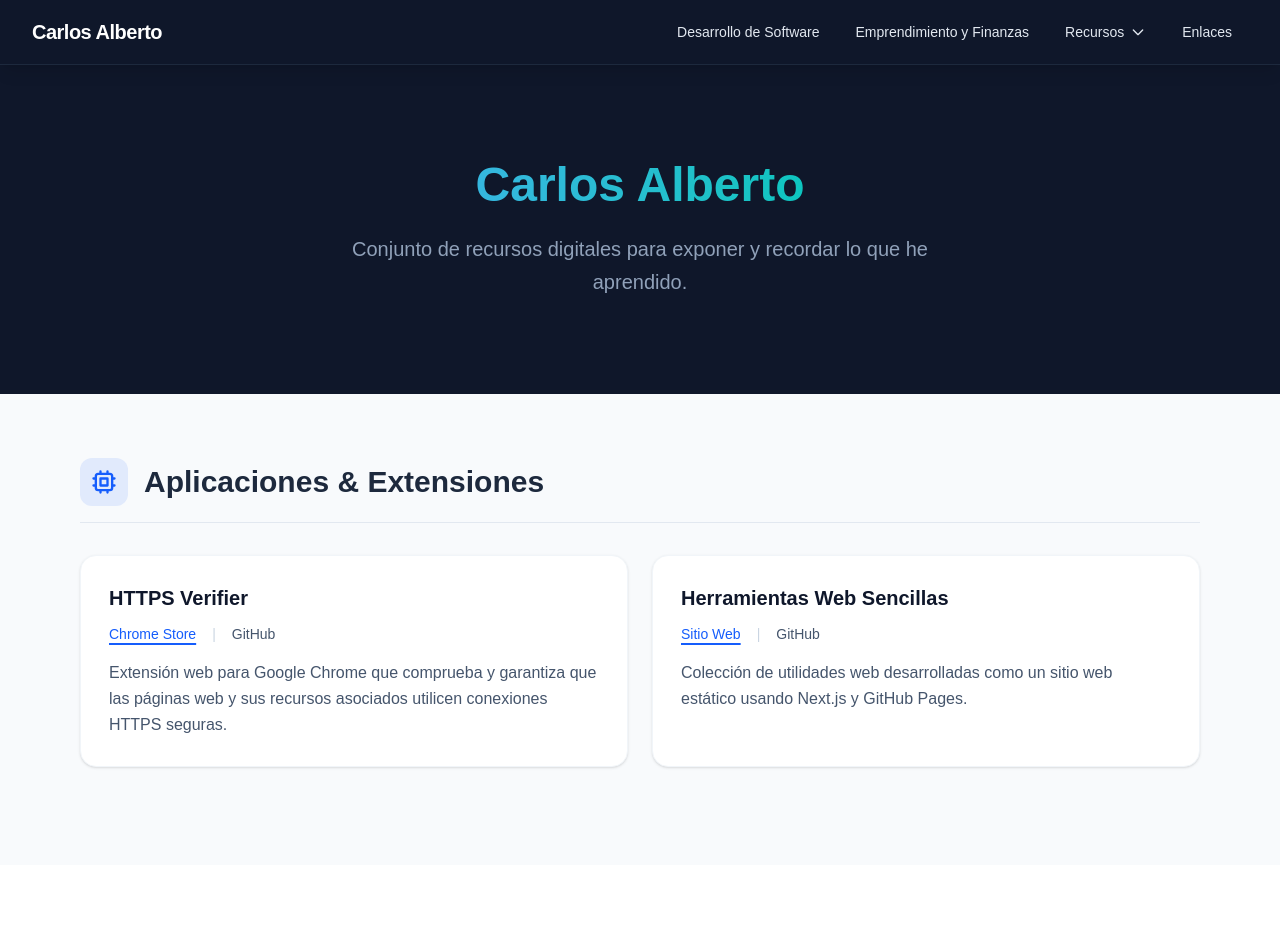
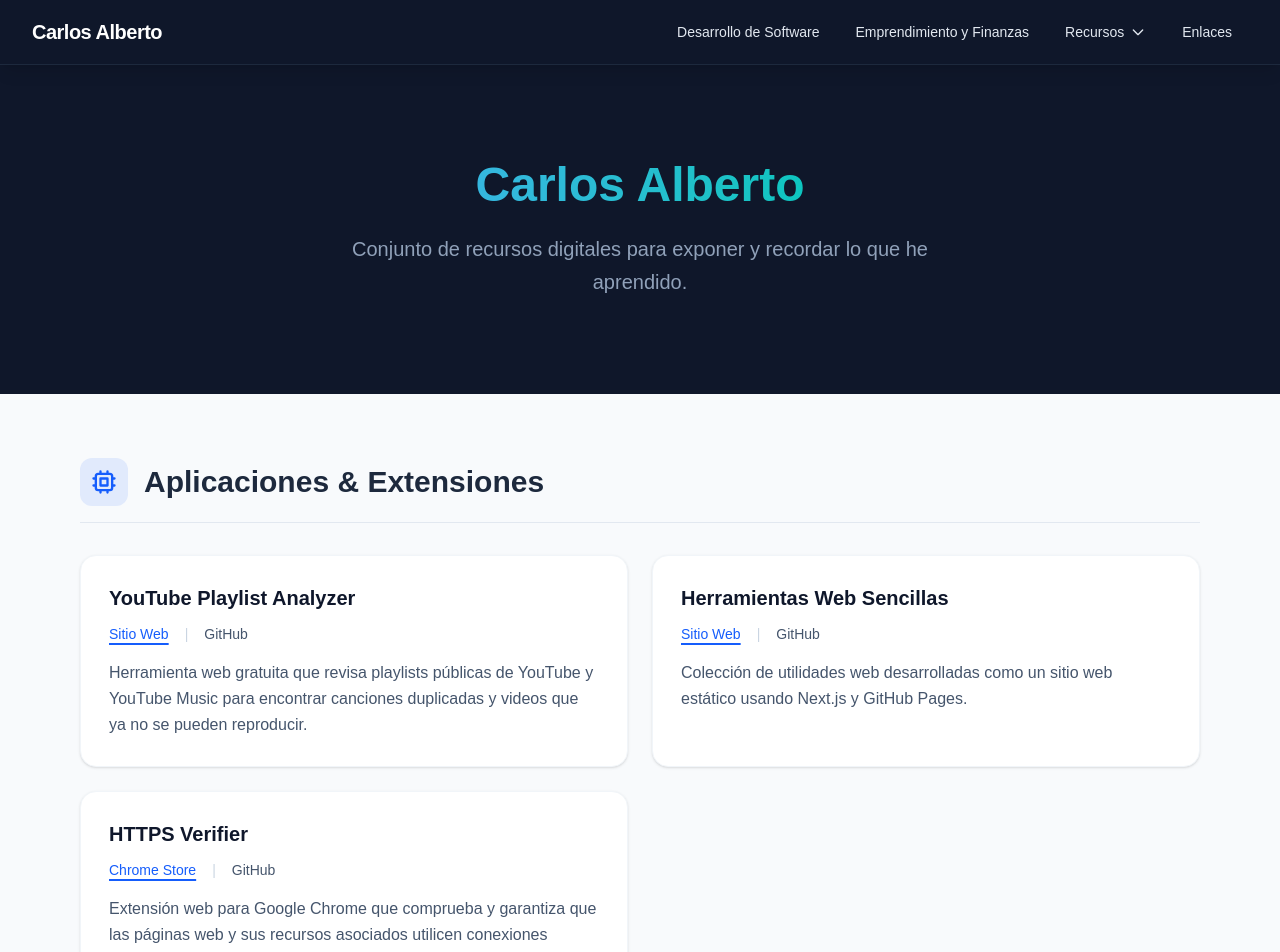
Before and after one commit to carlosalbertoxw/carlosalbertoxw.github.io, a Next.js app: page / in a window 1280 px wide. Shown: the top 952 px of the page. Before the commit the page ends 865 px from the top, so only its background shows below. Built offline with nearby package versions, Linux system fonts and the light colour scheme.

Commit message:
Se actualiza contenido del sitio

```diff
--- a/src/app/entrepreneurship-finance/page.tsx
+++ b/src/app/entrepreneurship-finance/page.tsx
@@ -8,6 +8,8 @@ export const metadata: Metadata = {
 
 const commonAdvice = [
   { name: "Tipos de Inversiones", href: "https://blog.carlosalbertoxw.com/2026/01/tipos-de-inversiones.html" },
+  { name: "Tipos de préstamos o créditos", href: "https://blog.carlosalbertoxw.com/2026/06/tipos-de-prestamos-o-creditos.html" },
+  { name: "Uso inteligente de tarjetas de crédito", href: "https://blog.carlosalbertoxw.com/2026/06/el-uso-inteligente-de-las-tarjetas-de.html" },
   { name: "Un Consejo Financiero", href: "https://blog.carlosalbertoxw.com/2023/03/un-consejo-financiero.html" },
   { name: "Cómo Lograr la Libertad Financiera", href: "https://blog.carlosalbertoxw.com/2016/11/como-lograr-la-libertad-financiera.html" },
   { name: "Un Consejo Legal", href: "https://blog.carlosalbertoxw.com/2026/01/un-consejo-legal.html" },
--- a/src/app/page.tsx
+++ b/src/app/page.tsx
@@ -29,27 +29,28 @@ export default function Home() {
           </div>
 
           <div className="grid grid-cols-1 md:grid-cols-2 gap-6">
+
             <div className="bg-white rounded-2xl p-7 shadow-sm border border-slate-100 hover:shadow-md transition-shadow">
-              <h3 className="text-xl font-bold text-slate-900 mb-3">HTTPS Verifier</h3>
+              <h3 className="text-xl font-bold text-slate-900 mb-3">YouTube Playlist Analyzer</h3>
               <div className="flex gap-4 mb-4 text-sm font-medium">
                 <Link
                   target="_blank"
-                  href="https://chromewebstore.google.com/detail/ogfgecooebcghjojlklphjjajaegcpen"
+                  href="https://herramientaswebsencillas.github.io/youtube-playlist-analyzer/"
                   className="text-blue-600 hover:text-blue-700 underline decoration-2 underline-offset-4"
                 >
-                  Chrome Store
+                  Sitio Web
                 </Link>
                 <span className="text-slate-300">|</span>
                 <Link
                   target="_blank"
-                  href="https://github.com/carlosalbertoxw/HTTPSVerifier"
+                  href="https://github.com/herramientaswebsencillas/youtube-playlist-analyzer"
                   className="text-slate-600 hover:text-slate-900 transition-colors"
                 >
                   GitHub
                 </Link>
               </div>
               <p className="text-slate-600 leading-relaxed">
-                Extensión web para Google Chrome que comprueba y garantiza que las páginas web y sus recursos asociados utilicen conexiones HTTPS seguras.
+                Herramienta web gratuita que revisa playlists públicas de YouTube y YouTube Music para encontrar canciones duplicadas y videos que ya no se pueden reproducir.
               </p>
             </div>
 
@@ -76,6 +77,31 @@ export default function Home() {
                 Colección de utilidades web desarrolladas como un sitio web estático usando Next.js y GitHub Pages.
               </p>
             </div>
+
+            <div className="bg-white rounded-2xl p-7 shadow-sm border border-slate-100 hover:shadow-md transition-shadow">
+              <h3 className="text-xl font-bold text-slate-900 mb-3">HTTPS Verifier</h3>
+              <div className="flex gap-4 mb-4 text-sm font-medium">
+                <Link
+                  target="_blank"
+                  href="https://chromewebstore.google.com/detail/ogfgecooebcghjojlklphjjajaegcpen"
+                  className="text-blue-600 hover:text-blue-700 underline decoration-2 underline-offset-4"
+                >
+                  Chrome Store
+                </Link>
+                <span className="text-slate-300">|</span>
+                <Link
+                  target="_blank"
+                  href="https://github.com/carlosalbertoxw/HTTPSVerifier"
+                  className="text-slate-600 hover:text-slate-900 transition-colors"
+                >
+                  GitHub
+                </Link>
+              </div>
+              <p className="text-slate-600 leading-relaxed">
+                Extensión web para Google Chrome que comprueba y garantiza que las páginas web y sus recursos asociados utilicen conexiones HTTPS seguras.
+              </p>
+            </div>
+
             {/* Espacio para futuras aplicaciones */}
           </div>
         </section>
--- a/src/app/productivity/page.tsx
+++ b/src/app/productivity/page.tsx
@@ -12,6 +12,12 @@ const productivityPosts = [
     description: "Una reflexión profunda sobre prioridades y cómo gestionar el tiempo que realmente importa.",
     href: "https://blog.carlosalbertoxw.com/2023/03/un-consejo-de-vida.html",
     date: "Marzo 2023"
+  },
+  {
+    title: "El superpoder que tienes en tu navegador",
+    description: "Una reflexión profunda sobre prioridades y cómo gestionar el tiempo que realmente importa.",
+    href: "https://blog.carlosalbertoxw.com/2026/06/el-superpoder-que-tienes-en-tu-navegador.html",
+    date: "Junio 2026"
   },
   {
     title: "¿Cómo mejorar la productividad?",
```
